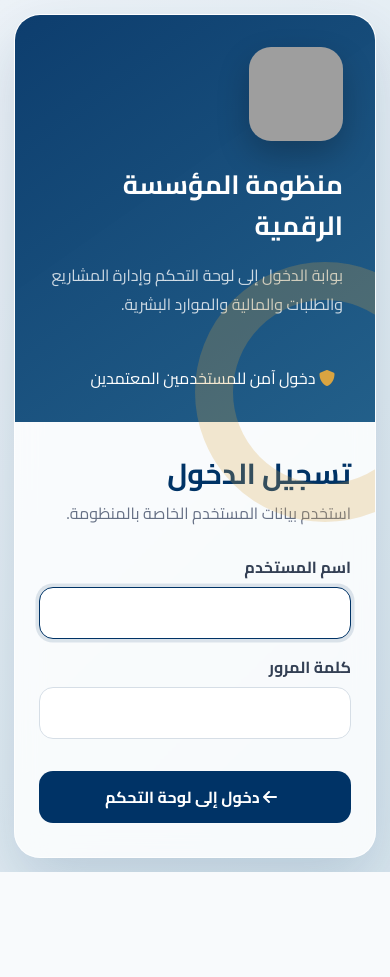
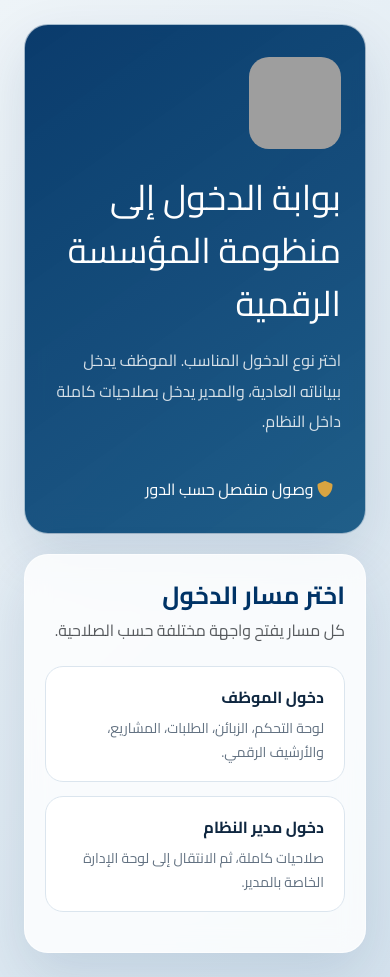
Before and after one commit to digitalfoundationsystemdigital-glitch/digitalfoundationsystemdigital, a Django app: page /login/ in a window 390 px wide. Before the commit the page ends 872 px from the top, so only its background shows below. Run offline with Django 5.2, Linux system fonts and the light colour scheme; grey boxes are pictures that could not be loaded.

Commit message:
Add separate employee and admin logins

```diff
--- a/config/settings.py
+++ b/config/settings.py
@@ -18,7 +18,7 @@ ALLOWED_HOSTS = [
     if host.strip()
 ]
 
-LOGIN_URL = '/login/'
+LOGIN_URL = '/login/employee/'
 LOGIN_REDIRECT_URL = '/'
 LOGOUT_REDIRECT_URL = '/login/'
 
--- a/config/urls.py
+++ b/config/urls.py
@@ -1,7 +1,8 @@
 from django.contrib import admin
 from django.urls import path, include
-from django.contrib.auth.views import LoginView, LogoutView
+from django.contrib.auth.views import LogoutView
 from management.views import dashboard
+from management.auth_views import AdminLoginView, AuthPortalView, EmployeeLoginView
 from django.conf import settings
 from django.conf.urls.static import static
 from .admin_custom import configure_admin_site
@@ -10,7 +11,9 @@ configure_admin_site()
 
 urlpatterns = [
     path('admin/', admin.site.urls),
-    path('login/', LoginView.as_view(template_name='login.html', redirect_authenticated_user=True), name='login'),
+    path('login/', AuthPortalView.as_view(), name='login'),
+    path('login/employee/', EmployeeLoginView.as_view(), name='employee_login'),
+    path('login/admin/', AdminLoginView.as_view(), name='admin_login'),
     path('logout/', LogoutView.as_view(), name='logout'),
     path('', dashboard, name='dashboard'),
     path('management/', include('management.urls')),
--- /dev/null
+++ b/management/auth_views.py
@@ -0,0 +1,33 @@
+from django.contrib import messages
+from django.contrib.auth import login as auth_login
+from django.contrib.auth.views import LoginView
+from django.http import HttpResponseRedirect
+from django.shortcuts import render
+from django.urls import reverse_lazy
+from django.views import View
+
+
+class AuthPortalView(View):
+    def get(self, request):
+        return render(request, "auth_portal.html")
+
+
+class EmployeeLoginView(LoginView):
+    template_name = "login.html"
+    redirect_authenticated_user = True
+
+
+class AdminLoginView(LoginView):
+    template_name = "admin_login.html"
+    redirect_authenticated_user = True
+    success_url = reverse_lazy("admin:index")
+
+    def form_valid(self, form):
+        user = form.get_user()
+        if not user.is_superuser:
+            form.add_error(None, "هذه الواجهة مخصصة لمدير النظام فقط.")
+            messages.error(self.request, "هذه الواجهة مخصصة لمدير النظام فقط.")
+            return self.form_invalid(form)
+
+        auth_login(self.request, user)
+        return HttpResponseRedirect(self.get_success_url())
--- /dev/null
+++ b/templates/auth_portal.html
@@ -0,0 +1,96 @@
+{% load static %}
+<!DOCTYPE html>
+<html lang="ar" dir="rtl">
+<head>
+    <meta charset="UTF-8">
+    <meta name="viewport" content="width=device-width, initial-scale=1.0">
+    <title>بوابة الدخول | منظومة المؤسسة الرقمية</title>
+    <link href="https://fonts.googleapis.com/css2?family=Cairo:wght@400;600;700&display=swap" rel="stylesheet">
+    <link rel="stylesheet" href="https://cdnjs.cloudflare.com/ajax/libs/font-awesome/6.0.0/css/all.min.css">
+    <link rel="stylesheet" href="https://cdn.jsdelivr.net/npm/bootstrap@5.3.0/dist/css/bootstrap.rtl.min.css">
+    <style>
+        body {
+            min-height: 100vh;
+            margin: 0;
+            font-family: 'Cairo', sans-serif;
+            background: linear-gradient(135deg, #eef4f8 0%, #d5e3ee 100%);
+            display: grid;
+            place-items: center;
+            padding: 24px;
+        }
+        .portal {
+            width: min(1080px, 100%);
+            display: grid;
+            grid-template-columns: 1.1fr 0.9fr;
+            gap: 20px;
+        }
+        .hero, .panel {
+            border-radius: 24px;
+            background: rgba(255,255,255,0.82);
+            border: 1px solid rgba(255,255,255,0.6);
+            box-shadow: 0 22px 55px rgba(0,51,102,0.12);
+            backdrop-filter: blur(12px);
+        }
+        .hero {
+            padding: 44px;
+            background: linear-gradient(145deg, rgba(0,51,102,0.96), rgba(15,82,128,0.92));
+            color: #fff;
+            display: flex;
+            flex-direction: column;
+            justify-content: space-between;
+        }
+        .hero h1 { font-size: 2.2rem; margin: 0; line-height: 1.5; }
+        .hero p { color: rgba(255,255,255,0.82); line-height: 1.9; max-width: 44ch; }
+        .panel { padding: 34px; }
+        .choice {
+            display: block;
+            padding: 18px 20px;
+            border-radius: 18px;
+            text-decoration: none;
+            border: 1px solid #dbe5ee;
+            margin-bottom: 14px;
+            color: #0f2740;
+            transition: .2s ease;
+            background: #fff;
+        }
+        .choice:hover { transform: translateY(-2px); border-color: #003366; }
+        .choice strong { display:block; margin-bottom: 6px; }
+        .choice small { color: #637282; }
+        @media (max-width: 900px) {
+            .portal { grid-template-columns: 1fr; }
+            .hero { padding: 32px 24px; }
+            .panel { padding: 26px 20px; }
+        }
+    </style>
+</head>
+<body>
+    <section class="portal">
+        <div class="hero">
+            <div>
+                <img src="{% static 'img/image_740359.jpg' %}" alt="شعار" style="width:92px;height:92px;border-radius:20px;object-fit:cover;margin-bottom:22px;">
+                <h1>بوابة الدخول إلى منظومة المؤسسة الرقمية</h1>
+                <p class="mt-3">اختر نوع الدخول المناسب. الموظف يدخل ببياناته العادية، والمدير يدخل بصلاحيات كاملة داخل النظام.</p>
+            </div>
+            <div class="mt-4">
+                <i class="fas fa-shield-alt ms-2" style="color:#d9a441;"></i>
+                وصول منفصل حسب الدور
+            </div>
+        </div>
+
+        <div class="panel">
+            <h2 class="fw-bold mb-2" style="color:#003366;">اختر مسار الدخول</h2>
+            <p class="text-muted mb-4">كل مسار يفتح واجهة مختلفة حسب الصلاحية.</p>
+
+            <a class="choice" href="{% url 'employee_login' %}">
+                <strong>دخول الموظف</strong>
+                <small>لوحة التحكم، الزبائن، الطلبات، المشاريع، والأرشيف الرقمي.</small>
+            </a>
+
+            <a class="choice" href="{% url 'admin_login' %}">
+                <strong>دخول مدير النظام</strong>
+                <small>صلاحيات كاملة، ثم الانتقال إلى لوحة الإدارة الخاصة بالمدير.</small>
+            </a>
+        </div>
+    </section>
+</body>
+</html>
--- a/templates/login.html
+++ b/templates/login.html
@@ -4,7 +4,7 @@
 <head>
     <meta charset="UTF-8">
     <meta name="viewport" content="width=device-width, initial-scale=1.0">
-    <title>تسجيل الدخول | منظومة المؤسسة الرقمية</title>
+    <title>دخول الموظف | منظومة المؤسسة الرقمية</title>
     <link href="https://fonts.googleapis.com/css2?family=Cairo:wght@400;600;700&display=swap" rel="stylesheet">
     <link rel="stylesheet" href="https://cdnjs.cloudflare.com/ajax/libs/font-awesome/6.0.0/css/all.min.css">
     <link rel="stylesheet" href="https://cdn.jsdelivr.net/npm/bootstrap@5.3.0/dist/css/bootstrap.rtl.min.css">
@@ -175,17 +175,17 @@
             <div>
                 <img class="brand-logo" src="{% static 'img/image_740359.jpg' %}" alt="شعار المؤسسة">
                 <h1>منظومة المؤسسة الرقمية</h1>
-                <p>بوابة الدخول إلى لوحة التحكم وإدارة المشاريع والطلبات والمالية والموارد البشرية.</p>
+                <p>بوابة دخول الموظفين إلى المنظومة مع صلاحيات محدودة حسب الدور.</p>
             </div>
             <div class="mt-5">
                 <i class="fas fa-shield-alt ms-2" style="color: var(--accent-gold);"></i>
-                دخول آمن للمستخدمين المعتمدين
+                دخول الموظف فقط
             </div>
         </div>
 
         <div class="login-panel">
-            <h2>تسجيل الدخول</h2>
-            <p class="subtitle">استخدم بيانات المستخدم الخاصة بالمنظومة.</p>
+            <h2>دخول الموظف</h2>
+            <p class="subtitle">اسم المستخدم وكلمة المرور للحساب العادي داخل النظام.</p>
 
             {% if form.errors %}
                 <div class="alert alert-danger">
@@ -222,8 +222,13 @@
 
                 <button class="btn btn-login w-100" type="submit">
                     <i class="fas fa-arrow-left ms-2"></i>
-                    دخول إلى لوحة التحكم
+                    دخول الموظف
                 </button>
+                <div class="text-center mt-4">
+                    <a href="{% url 'admin_login' %}" class="text-decoration-none" style="color: var(--primary-blue); font-weight: 700;">
+                        دخول مدير النظام
+                    </a>
+                </div>
             </form>
         </div>
     </section>
```
Also changed, not shown: management/tests.py (+7 -0 lines), templates/admin_login.html (added, +98 -0 lines).
